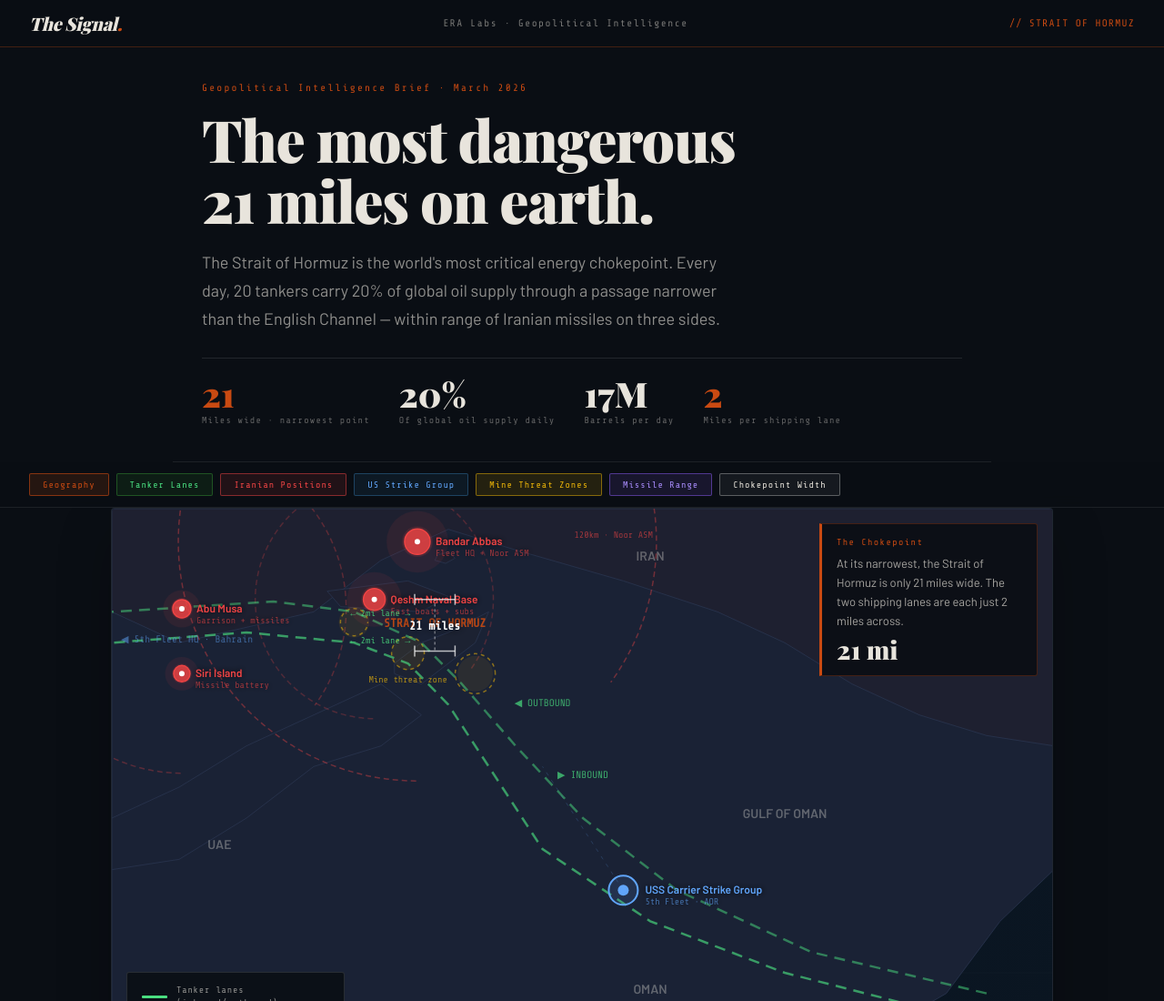
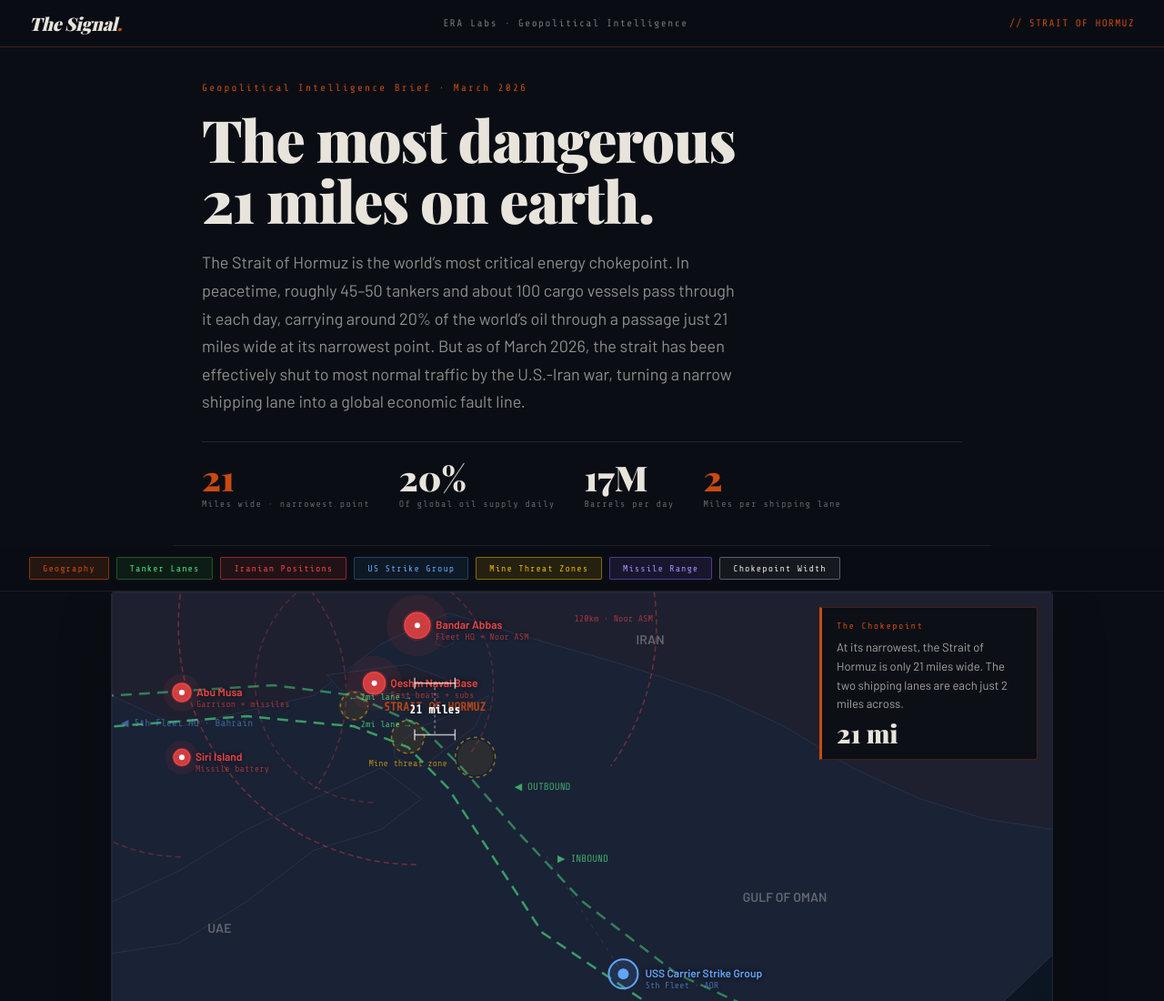
Before and after one commit to w1ll14mmoore/theSignal, a website: page index.html in a window 1280 px wide. Shown: the top 1100 px of the page at 91% size. Drawn offline with nearby package versions, Linux system fonts and the light colour scheme; a web font is replaced by a local one.

Commit message:
Fixed the Copy

```diff
--- a/index.html
+++ b/index.html
@@ -626,7 +626,7 @@ body{
 <div id="hero">
   <div class="hero-kicker">Geopolitical Intelligence Brief · March 2026</div>
   <div class="hero-hed">The most dangerous<br>21 miles on earth.</div>
-  <div class="hero-dek">The Strait of Hormuz is the world's most critical energy chokepoint. Every day, 20 tankers carry 20% of global oil supply through a passage narrower than the English Channel — within range of Iranian missiles on three sides.</div>
+  <div class="hero-dek">The Strait of Hormuz is the world’s most critical energy chokepoint. In peacetime, roughly 45–50 tankers and about 100 cargo vessels pass through it each day, carrying around 20% of the world’s oil through a passage just 21 miles wide at its narrowest point. But as of March 2026, the strait has been effectively shut to most normal traffic by the U.S.-Iran war, turning a narrow shipping lane into a global economic fault line.</div>
   <div class="hero-stats">
     <div class="hs"><div class="hs-num red">21</div><div class="hs-label">Miles wide · narrowest point</div></div>
     <div class="hs"><div class="hs-num">20%</div><div class="hs-label">Of global oil supply daily</div></div>
```
